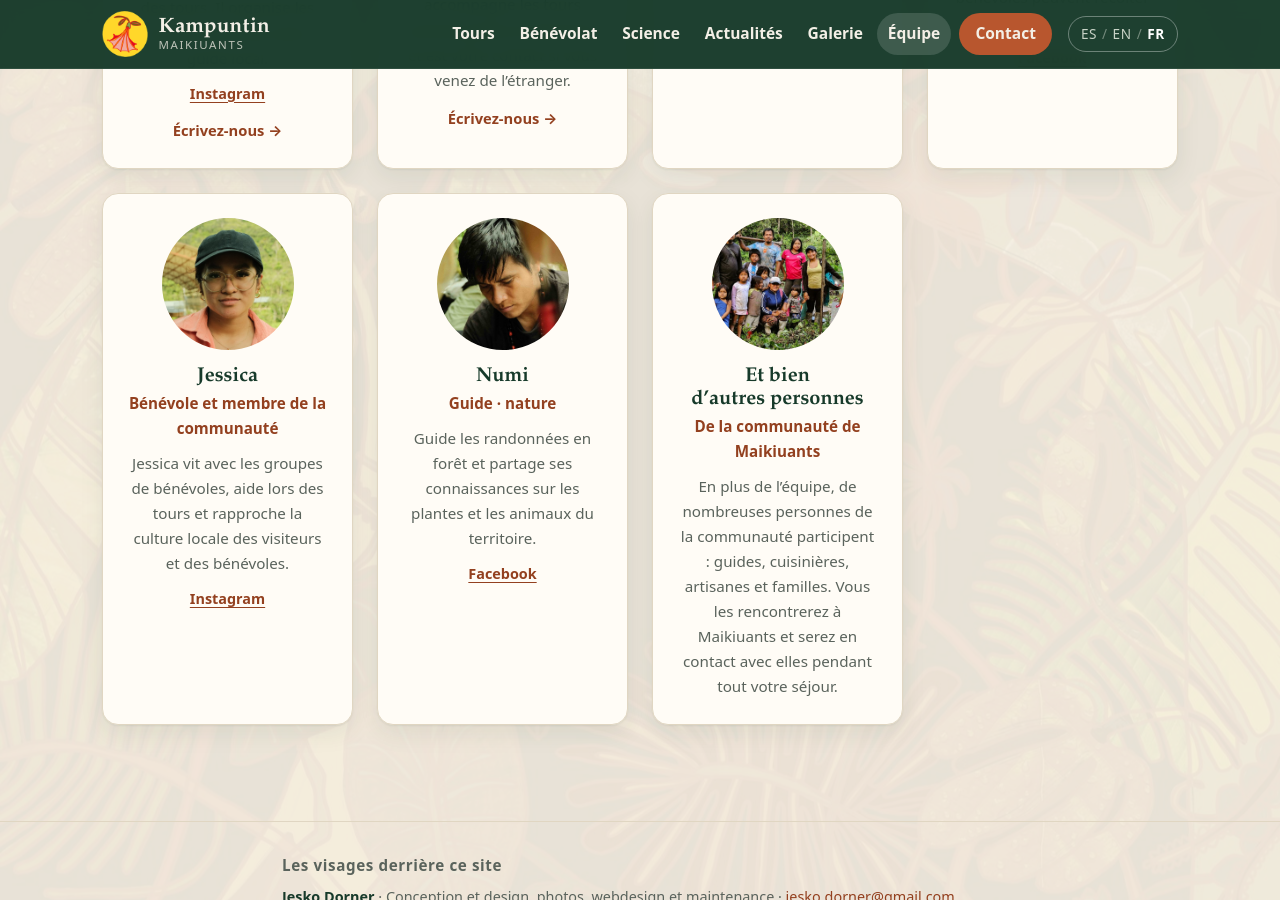
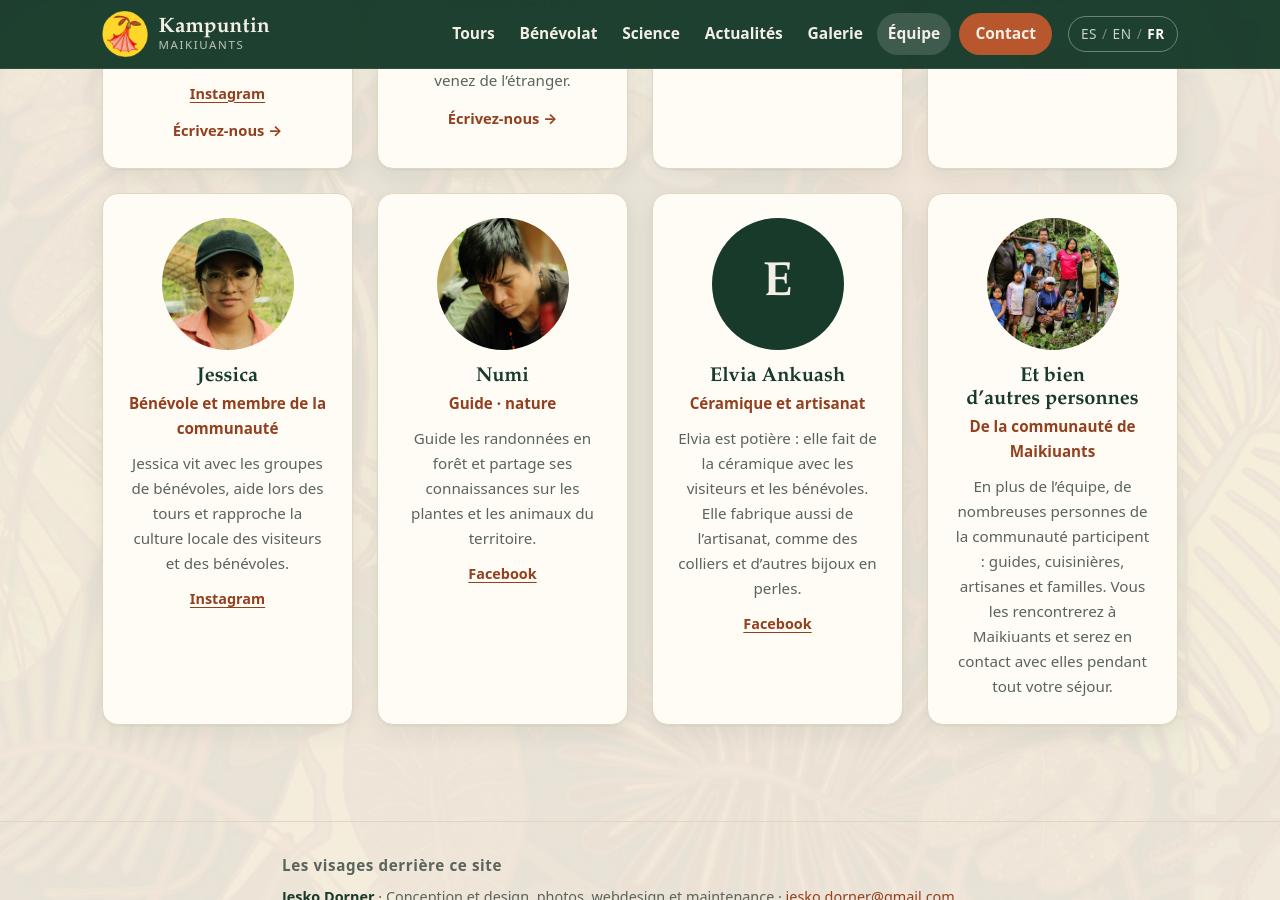
Before and after one commit to Kampuntin-Maikiuants/Kampuntin-Maikiuants.github.io, a Jekyll site: the page built from pages/fr/people.html, in a window 1280 px wide and 900 px high, scrolled down 1270 px. Built offline with Jekyll 4.4.1, drawn with Linux system fonts in a browser that asks for light colours.

Commit message:
Elvia Ankuash add

```diff
--- a/_data/team.yml
+++ b/_data/team.yml
@@ -94,3 +94,18 @@
     es: "Guía las caminatas por la selva y comparte su conocimiento sobre las plantas y los animales del territorio."
     en: "Leads the rainforest walks and shares his knowledge of the plants and animals of the territory."
     fr: "Guide les randonnées en forêt et partage ses connaissances sur les plantes et les animaux du territoire."
+
+- name: "Elvia Ankuash"
+  group: kampuntin
+  photo: ""
+  social:
+    - { name: Facebook, url: "https://www.facebook.com/elvia.ankuash" }
+  role: { es: "Cerámica y artesanía", en: "Pottery and handicrafts", fr: "Céramique et artisanat" }
+  bio:
+    es: "Hace cerámica con los visitantes y artesanía con cuentas, como collares."
+    en: "Makes pottery with visitors and beadwork such as necklaces."
+    fr: "Fait de la céramique avec les visiteurs et de l’artisanat en perles, comme des colliers."
+  details:
+    es: "Elvia es alfarera: hace cerámica junto con los visitantes y los voluntarios. También hace artesanía, como collares y otras piezas con cuentas."
+    en: "Elvia is a potter: she makes ceramics together with visitors and volunteers. She also makes handicrafts such as necklaces and other beadwork."
+    fr: "Elvia est potière : elle fait de la céramique avec les visiteurs et les bénévoles. Elle fabrique aussi de l’artisanat, comme des colliers et d’autres bijoux en perles."
```
